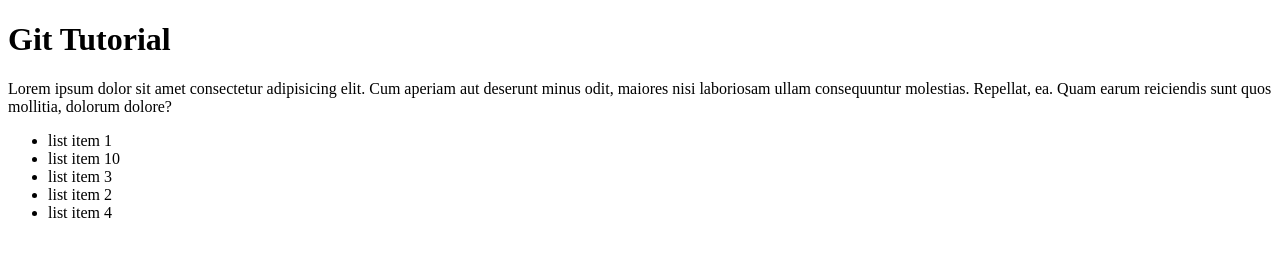
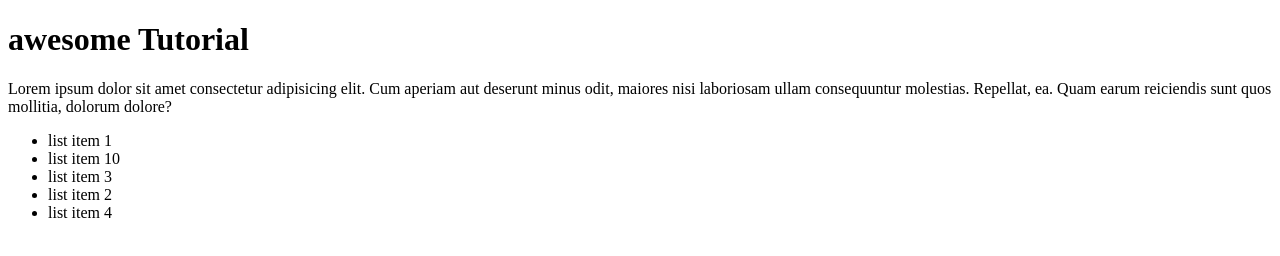
Before and after one commit to satyam-upadhyay/first, a plain HTML site: page index.html in a window 1280 px wide. Drawn offline with Linux system fonts and the light colour scheme.

Commit message:
edited h1

```diff
--- a/index.html
+++ b/index.html
@@ -6,7 +6,7 @@
   <title>git tutorial</title>
 </head>
 <body>
-  <h1>Git Tutorial</h1>
+  <h1>awesome Tutorial</h1>
   <p>Lorem ipsum dolor sit amet consectetur adipisicing elit. Cum aperiam aut deserunt minus odit, maiores nisi laboriosam ullam consequuntur molestias. Repellat, ea. Quam earum reiciendis sunt quos mollitia, dolorum dolore?</p>
   <ul>
     <li>list item 1</li>
```
